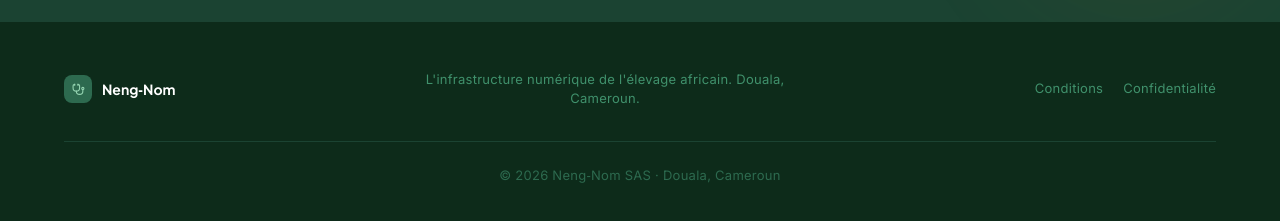
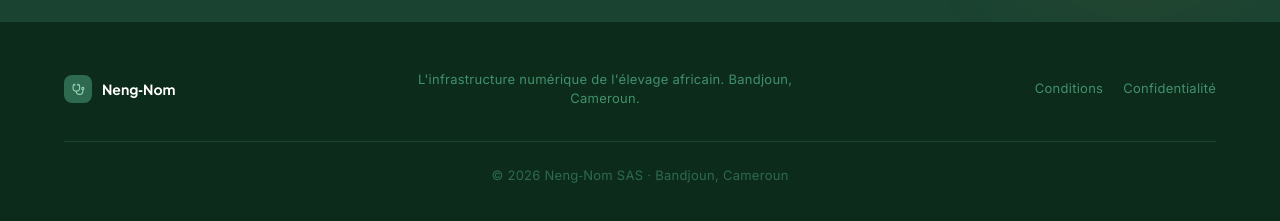
Before and after one commit to cenadineo4jsquad/Neng-Nom, a Next.js app: page / in a window 1280 px wide. Shown: the part 5997-6218 px from the top of the page. Built offline with nearby package versions, Linux system fonts and the light colour scheme.

Commit message:
Updated LandingPage.tsx

```diff
--- a/components/landing/LandingPage.tsx
+++ b/components/landing/LandingPage.tsx
@@ -120,7 +120,7 @@ const T = {
       sent: "Message envoyé !",
       sentSub: 'Nous vous répondrons dans les 24 heures.',
     },
-    footer: "L'infrastructure numérique de l'élevage africain. Douala, Cameroun.",
+    footer: "L'infrastructure numérique de l'élevage africain. Bandjoun, Cameroun.",
   },
   en: {
     nav: {
@@ -204,7 +204,7 @@ const T = {
       sent: 'Message sent!',
       sentSub: "We'll get back to you within 24 hours.",
     },
-    footer: 'The digital infrastructure for African livestock farming. Douala, Cameroon.',
+    footer: 'The digital infrastructure for African livestock farming. Bandjoun, Cameroon.',
   },
 };
 
@@ -1092,7 +1092,7 @@ function LandingFooter({ text }: { text: string }) {
           </div>
         </div>
         <div className="mt-8 pt-6 border-t border-brand-800 text-center">
-          <p className="text-brand-700 text-xs">© 2026 Neng‑Nom SAS · Douala, Cameroun</p>
+          <p className="text-brand-700 text-xs">© 2026 Neng‑Nom SAS · Bandjoun, Cameroun</p>
         </div>
       </div>
     </footer>
```
